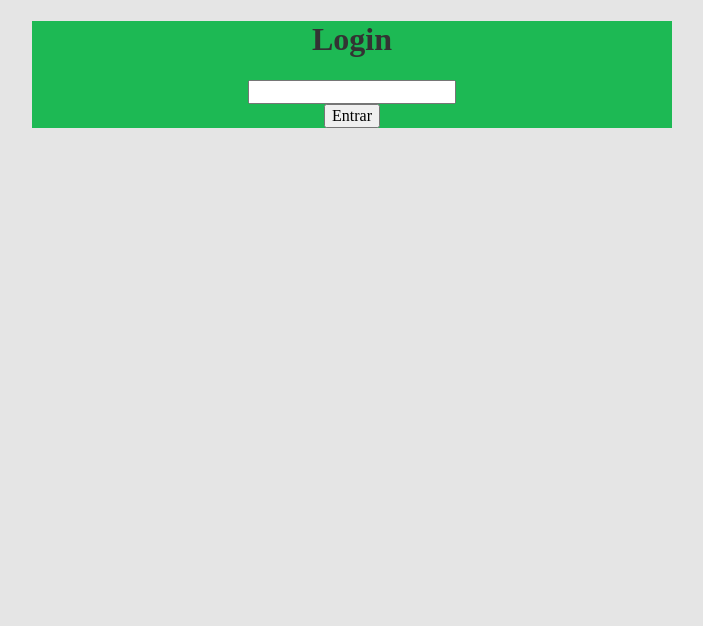
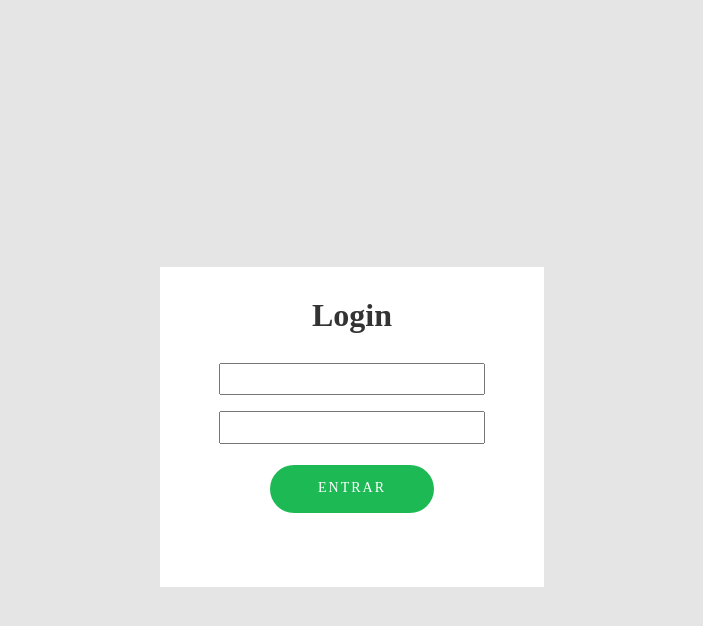
Before and after one commit to brunozn/react-components-with-props, a React (Create React App) app: page /login in a window 1280 px wide. Shown: the top 626 px of the page, without its empty margins (288-991 px from the left). Built offline with nearby package versions, Linux system fonts and the light colour scheme.

Commit message:
page login

```diff
--- a/src/pages/Login/index.js
+++ b/src/pages/Login/index.js
@@ -1,20 +1,60 @@
 import React from 'react';
 
-import { Container } from './styles';
-import { ErrorMessage, Formik, Form, Field } from 'formik';
+import axios from 'axios';
+
+import {
+  Container,
+  TitleLogin,
+  FieldLogin,
+  ErrorMessageSpan,
+  ButtonLogin,
+} from './styles';
+import { Formik, Form } from 'formik';
+import * as yup from 'yup';
+
+//import { history } from '../../App/history';
 
 const Login = () => {
-  const handleSubmit = (values) => console.log(values);
+  const handleSubmit = (values) => {
+    axios.post('http://localhost:3001/v1/api/auth', values).then((resp) => {
+      const { data } = resp;
+      if (data) {
+        localStorage.setItem('app-token', data);
+        //history.push('/dashboard');
+      }
+    });
+  };
+
+  const validations = yup.object().shape({
+    email: yup.string().email().required(),
+    password: yup.string().min(8).required(),
+  });
+
   return (
     <Container>
-      <h1>Login</h1>
-      <Formik initialValues={{}} onSubmit={handleSubmit}>
+      <TitleLogin>Login</TitleLogin>
+      <Formik
+        initialValues={{}}
+        onSubmit={handleSubmit}
+        validationSchema={validations}
+      >
         <Form>
           <div>
-            <Field name="email" />
-            <ErrorMessage component="span" name="email"></ErrorMessage>
+            <FieldLogin name="email" type="email" />
+            <br></br>
+            <ErrorMessageSpan component="span" name="email" />
           </div>
-          <button type="submit">Entrar</button>
+
+          <div className="Login-Group">
+            <FieldLogin
+              name="password"
+              type="password"
+              className="Login-Field"
+            />
+            <br></br>
+            <ErrorMessageSpan component="span" name="password" />
+          </div>
+          <ButtonLogin type="submit">Entrar</ButtonLogin>
         </Form>
       </Formik>
     </Container>
--- a/src/pages/Login/styles.js
+++ b/src/pages/Login/styles.js
@@ -1,8 +1,56 @@
 import styled from 'styled-components';
 
+import { Field, ErrorMessage } from 'formik';
+
 export const Container = styled.div`
-  background: #1db954;
-  width: 50vw;
-  margin: 0px auto;
+  background: #ffffff;
+  width: 30vw;
+  height: 40vh;
+  margin: calc(100vh / 3) auto 0px;
   text-align: center;
 `;
+
+export const TitleLogin = styled.h1`
+  color: #33333;
+  padding-top: 30px;
+`;
+
+export const FieldLogin = styled(Field)`
+  background: ##f5d5d5;
+  color: #333333;
+  margin: 0.5rem 0px;
+  padding: 0.2rem;
+  font-size: 1.2rem;
+  width: 20vw;
+
+  & focus {
+    box-shadow: 0 4px 4px rgba(0, 0, 0, 0.5);
+    outline: none;
+  }
+`;
+
+export const ErrorMessageSpan = styled(ErrorMessage)`
+  color: #ff8080;
+`;
+
+export const ButtonLogin = styled.button`
+  color: #fff;
+  background-color: #1db954;
+  margin-top: 13px;
+  font-size: 14px;
+  line-height: 1;
+  border-radius: 500px;
+  padding: 16px 48px 18px;
+  transition-property: background-color, border-color, color, box-shadow, filter;
+  transition-duration: 0.3s;
+  border-width: 0;
+  letter-spacing: 2px;
+  min-width: 130px;
+  text-transform: uppercase;
+  white-space: normal;
+
+  &:hover {
+    cursor: pointer;
+    background: red;
+  }
+`;
```
